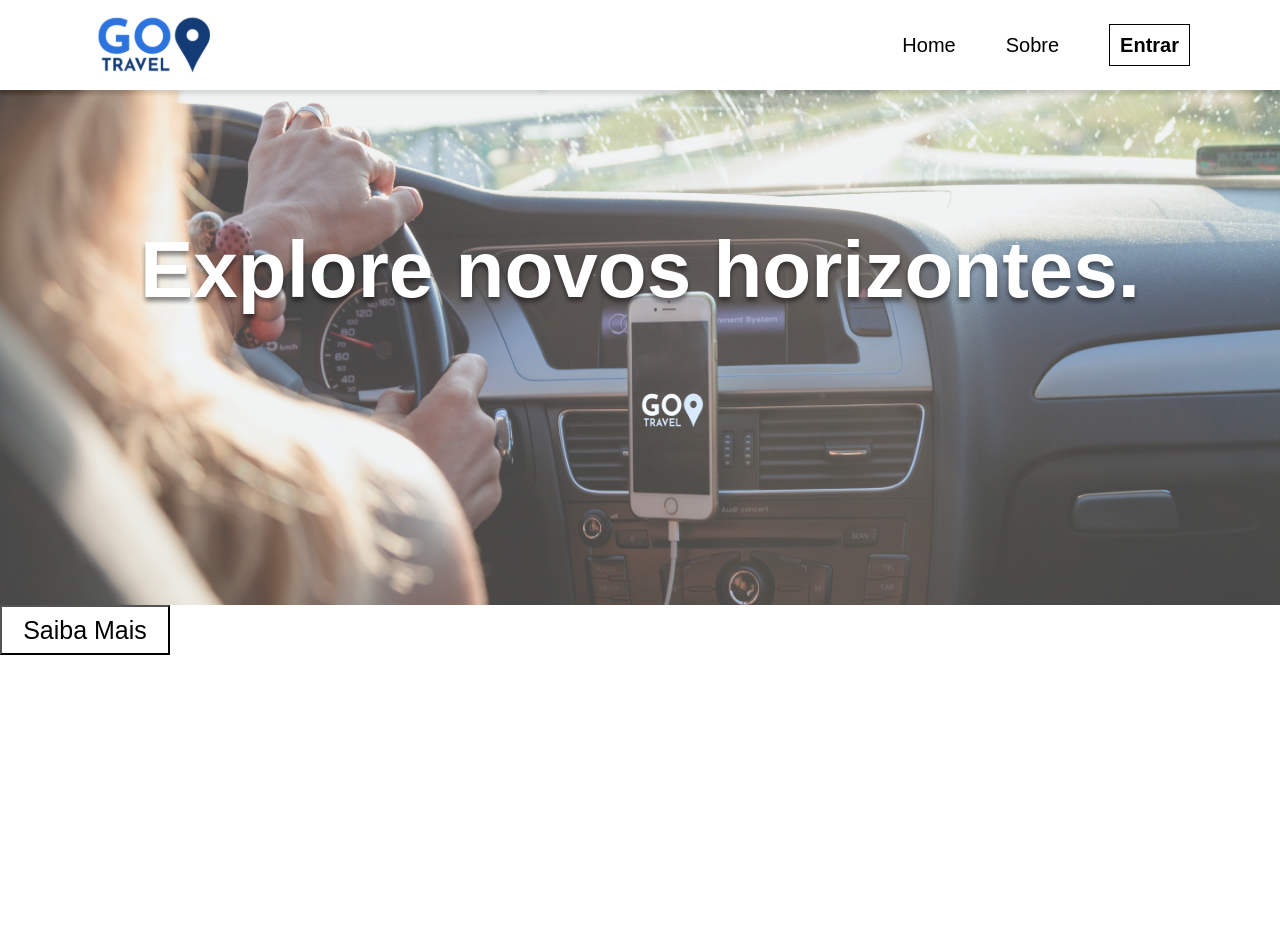
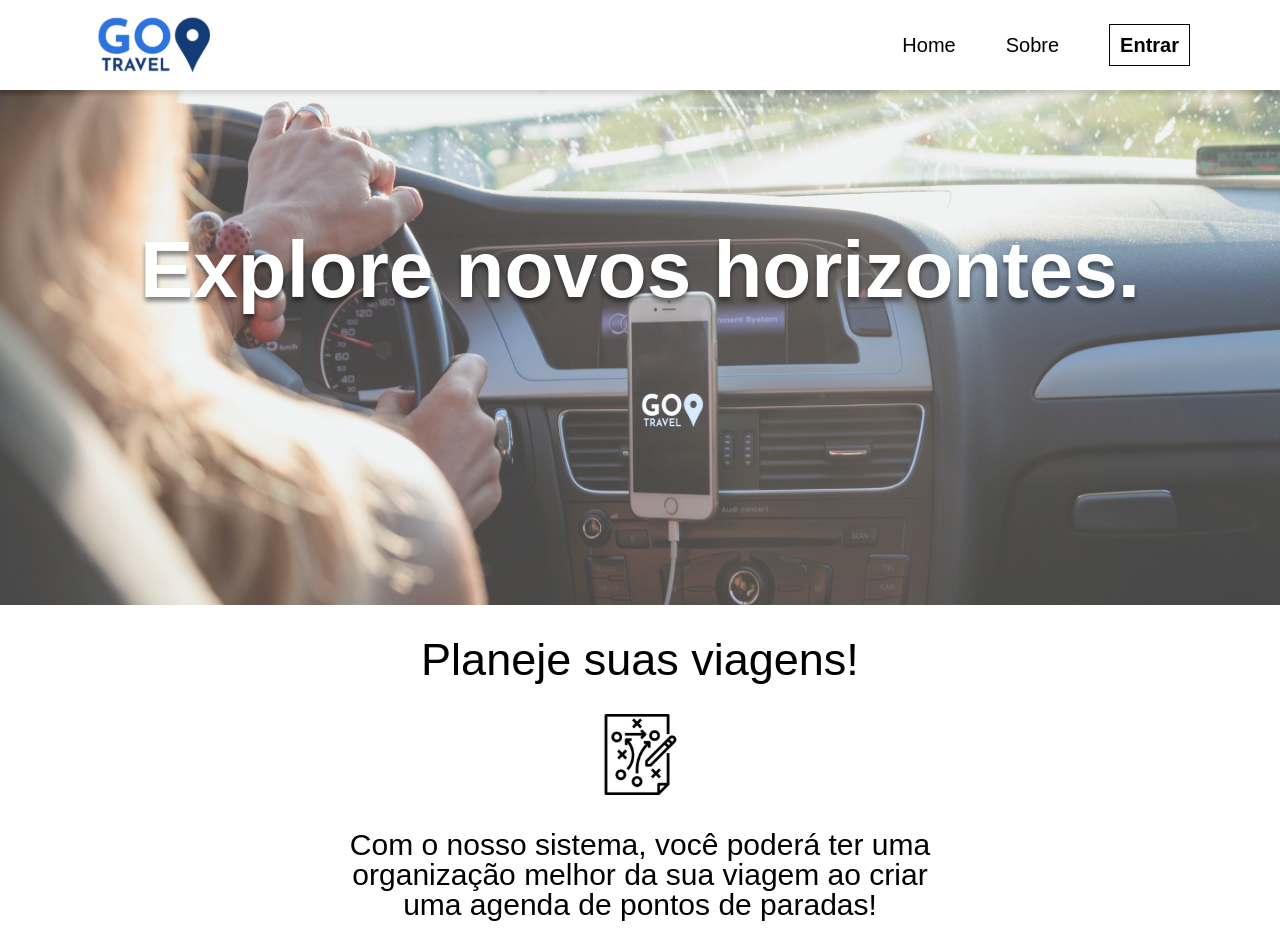
Before and after one commit to JoelSilv4/20201-3adsa-grupo1, a React (Create React App) app in the folder gotravel-frontend/: page / in a window 1280 px wide. Shown: the top 950 px of the page. Before the commit the page ends 800 px from the top, so only its background shows below. Built offline with nearby package versions, Linux system fonts and the light colour scheme.

Commit message:
finaliza estrutura inicial do container de info

```diff
--- /dev/null
+++ b/gotravel-frontend/src/components/Organisms/ContainerKnowMore/ContainerKnowMore.js
@@ -0,0 +1,33 @@
+import React from 'react';
+import { ContainerInfo, TitleInfo, IconWrapper, DescriptionInfo, DescriptionWrapper } from './ContainerKnowMore.style'
+import Button from '../../Atoms/Button'
+
+const ContainerKnowMore = ({
+    title,
+    icon,
+    description,
+    backgroundColor,
+    fontColor,
+    textButton,
+    textColorButton
+}) => (
+    <ContainerInfo color={backgroundColor}>
+        <TitleInfo titleColor={fontColor}>
+            {title}
+        </TitleInfo>
+        <IconWrapper>
+            {icon}
+        </IconWrapper>
+        <DescriptionWrapper>
+            <DescriptionInfo titleColor={fontColor}>
+                {description}
+            </DescriptionInfo>
+        </DescriptionWrapper>
+        <Button
+            text={textButton}
+            textColor={textColorButton}
+        />
+    </ContainerInfo>
+)
+
+export default ContainerKnowMore;
--- /dev/null
+++ b/gotravel-frontend/src/components/Organisms/ContainerKnowMore/ContainerKnowMore.style.js
@@ -0,0 +1,33 @@
+import styled from 'styled-components';
+
+export const ContainerInfo = styled.section`
+    background-color: ${props => props.color};
+    height: 485px;
+    text-align: center;
+`
+
+export const TitleInfo = styled.h2`
+    font-size: 45px;
+    font-weight: 600px;
+    color: ${props => props.titleColor};
+    margin-top: 32px;
+`
+
+export const IconWrapper = styled.div`
+    margin-top: 32px;
+    svg {
+        height: 81px;
+        width: 81px;
+    }
+`
+
+export const DescriptionInfo = styled.p`
+    font-size: 30px;
+    margin: 32px 0 32px 0;
+    color: ${props => props.titleColor};
+`
+
+export const DescriptionWrapper = styled.div`
+    width: 600px;
+    margin: auto;
+`
--- /dev/null
+++ b/gotravel-frontend/src/components/Organisms/ContainerKnowMore/index.js
@@ -0,0 +1,3 @@
+import ContainerKnowMore from './ContainerKnowMore';
+
+export default ContainerKnowMore;
--- a/gotravel-frontend/src/pages/App.js
+++ b/gotravel-frontend/src/pages/App.js
@@ -2,8 +2,9 @@ import React from 'react';
 import Layout from '../components/Layout';
 import ExternNavbar from '../components/Organisms/ExternNavbar'
 import ContainerImageBackground from '../components/Molecules/ContainerImageBackground'
-import Button from '../components/Atoms/Button'
 import img from '../components/assets/banner-image.png';
+import ContainerKnowMore from '../components/Organisms/ContainerKnowMore'
+import {ReactComponent as ProcessIcon} from '../components/assets/process.svg'
 
 const App = () => {
   return (
@@ -18,10 +19,13 @@ const App = () => {
         image={img}
         fontColor='#FFF'
       />
-      <Button
-        text='Saiba Mais'
-        textColor='black'
-      />
+      <ContainerKnowMore
+        title='Planeje suas viagens!'
+        icon={<ProcessIcon />}
+        description='Com o nosso sistema, você poderá ter uma organização melhor da sua viagem ao criar uma agenda de pontos de paradas!'
+        textButton='Saiba mais!'
+        textColorButton='black'>
+        </ContainerKnowMore>
     </Layout>
   )
 }
```
